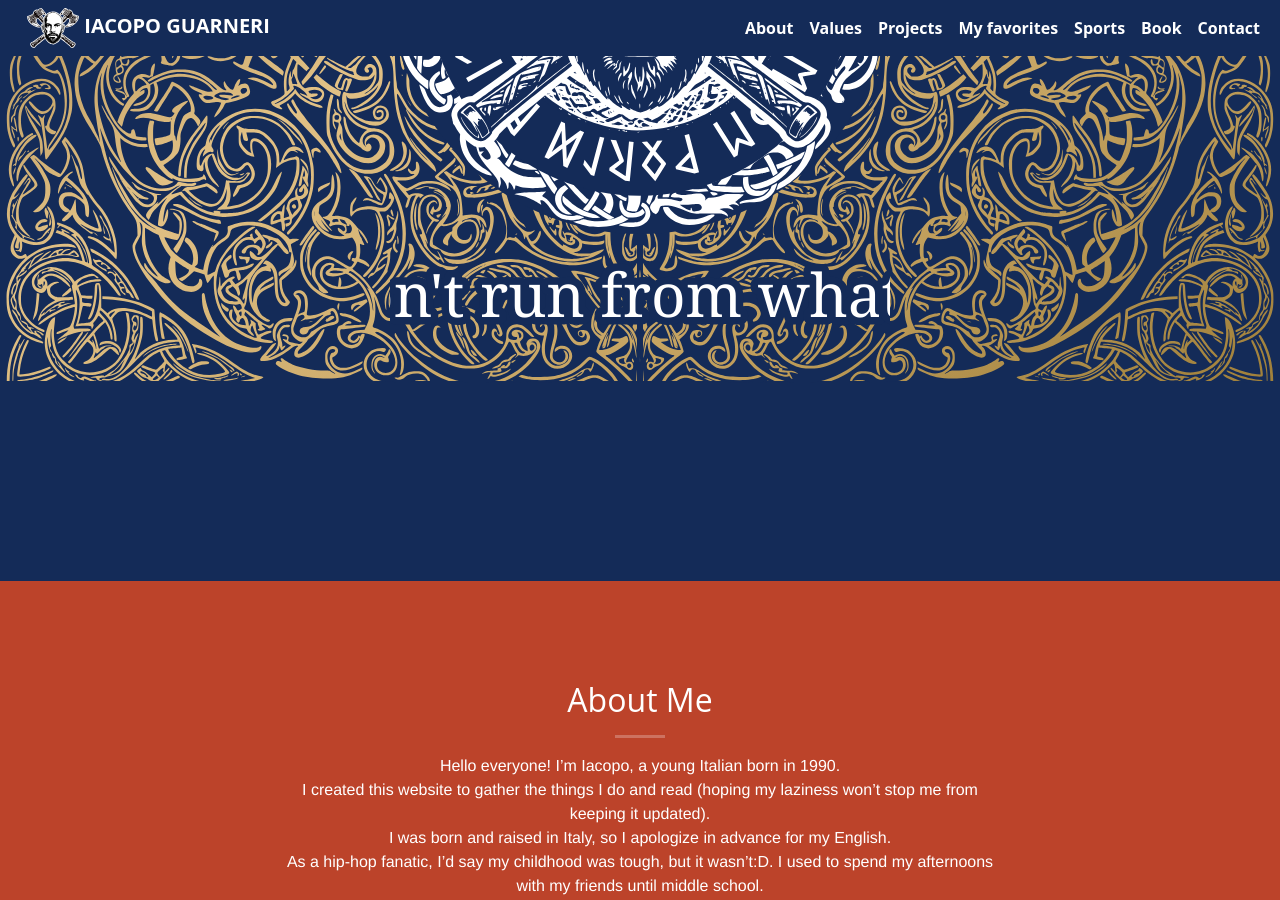
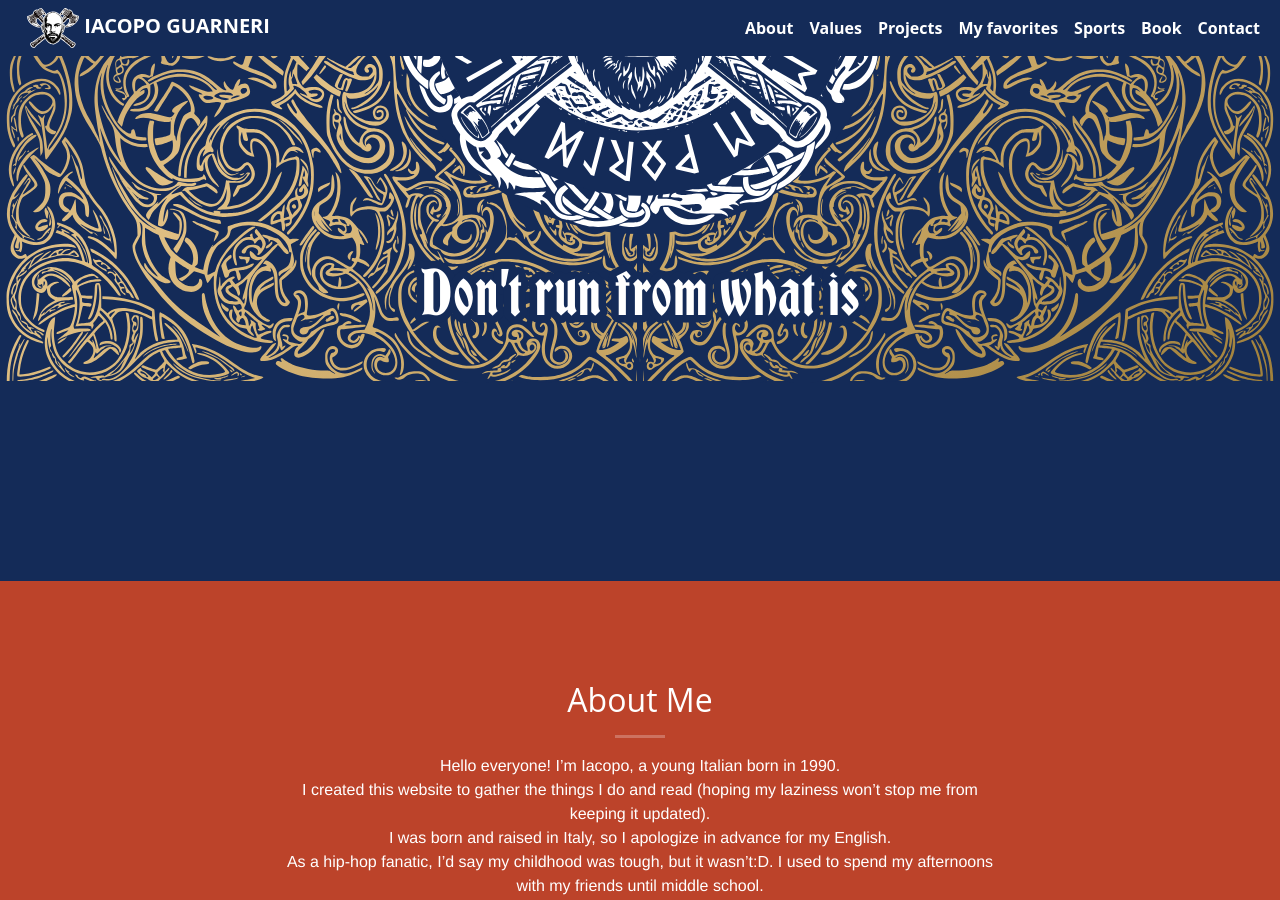
Before and after one commit to iacoposk8/iacoposk8.github.io, a Jekyll site: the page built from index.html, in a window 1280 px wide and 900 px high, scrolled down 346 px. Built offline with Jekyll 4.4.1, drawn with Linux system fonts in a browser that asks for light colours; some web fonts are replaced.

Commit message:
Update _base.scss

```diff
--- a/_sass/_base.scss
+++ b/_sass/_base.scss
@@ -56,7 +56,7 @@ p {
 /*******************CLAIM*******************/
 @font-face {
     font-family: 'FyneFish';
-    src: url('/fonts/Fyne Fish NF W01 Regular.ttf') format('truetype');
+    src: url('/fonts/Fyne Fish NF W01 Regular.woff2') format('truetype');
     font-weight: normal;
     font-style: normal;
     font-display: swap;
```
